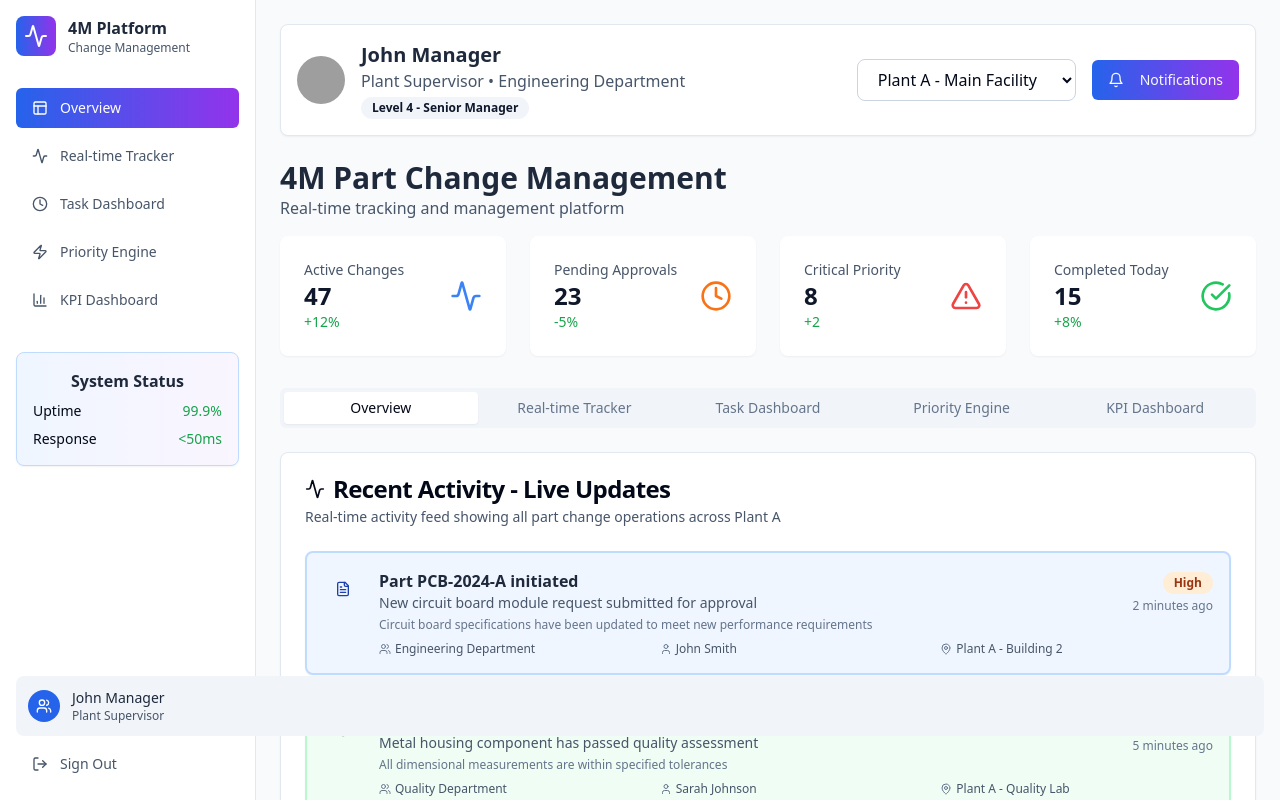
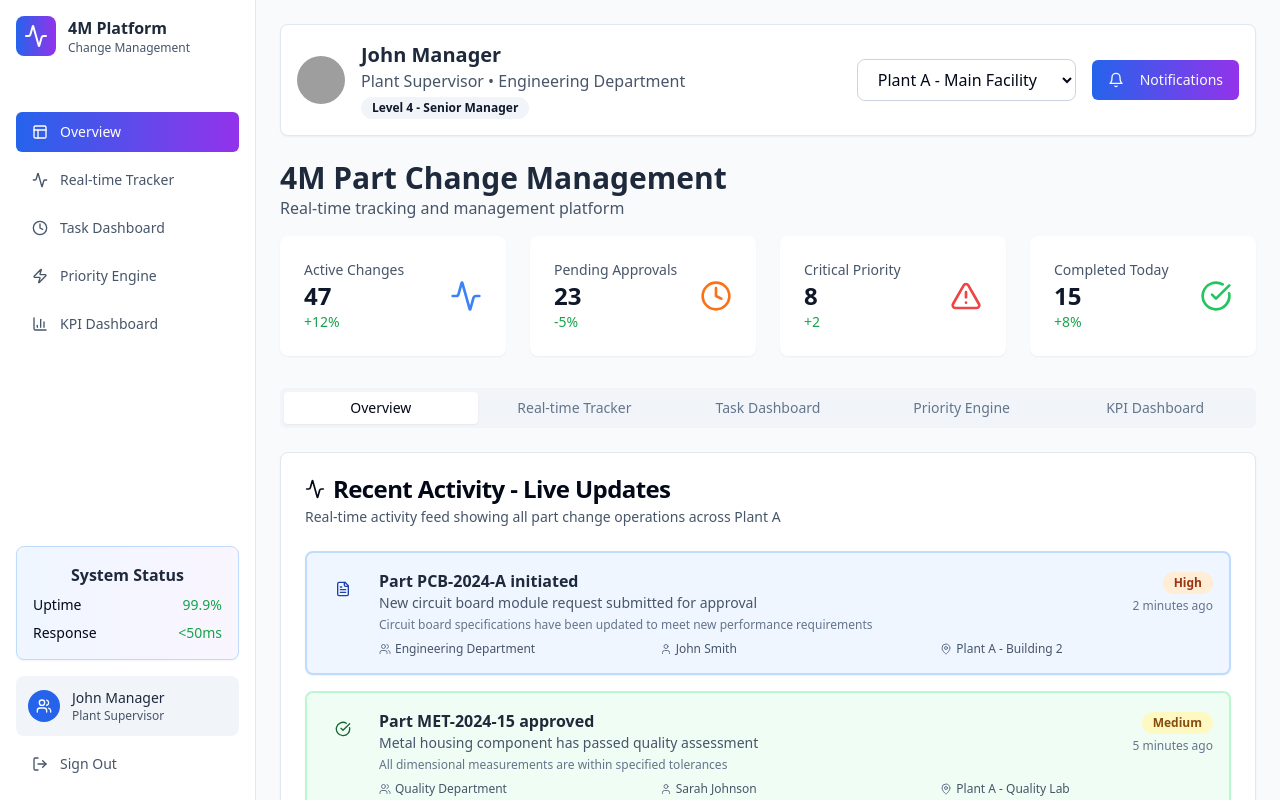
Before and after one commit to AbahBrian/change-nexus-horizon, a React (Vite) app: page /dashboard in a window 1280 px wide. Shown: the top 800 px of the page. Built offline with nearby package versions, Linux system fonts and the light colour scheme; grey boxes are pictures that could not be loaded.

Commit message:
Fix: Footer position and sign out button
Adjust footer positioning and style the sign out button.

```diff
--- a/src/components/NavigationSidebar.tsx
+++ b/src/components/NavigationSidebar.tsx
@@ -28,7 +28,7 @@ const NavigationSidebar: React.FC<NavigationSidebarProps> = ({ activeTab, setAct
   ];
 
   return (
-    <div className="w-64 bg-white border-r border-slate-200 p-4">
+    <div className="w-64 bg-white border-r border-slate-200 p-4 h-screen flex flex-col">
       <div className="mb-8">
         <div className="flex items-center gap-3 mb-6">
           <div className="w-10 h-10 bg-gradient-to-r from-blue-600 to-purple-600 rounded-lg flex items-center justify-center">
@@ -41,7 +41,7 @@ const NavigationSidebar: React.FC<NavigationSidebarProps> = ({ activeTab, setAct
         </div>
       </div>
 
-      <nav className="space-y-2 mb-8">
+      <nav className="space-y-2 mb-8 flex-1">
         {navigationItems.map((item) => (
           <Button
             key={item.id}
@@ -59,7 +59,8 @@ const NavigationSidebar: React.FC<NavigationSidebarProps> = ({ activeTab, setAct
         ))}
       </nav>
 
-      <Card className="p-4 bg-gradient-to-r from-blue-50 to-purple-50 border-blue-200">
+      <div className="mt-auto">
+        <Card className="p-4 bg-gradient-to-r from-blue-50 to-purple-50 border-blue-200 mb-4">
           <div className="text-center">
             <h3 className="font-semibold text-slate-800 mb-2">System Status</h3>
             <div className="space-y-2">
@@ -75,7 +76,6 @@ const NavigationSidebar: React.FC<NavigationSidebarProps> = ({ activeTab, setAct
           </div>
         </Card>
 
-      <div className="absolute bottom-4 left-4 right-4">
         <div className="flex items-center gap-3 p-3 bg-slate-100 rounded-lg mb-2">
           <div className="w-8 h-8 bg-blue-600 rounded-full flex items-center justify-center">
             <Users className="w-4 h-4 text-white" />
@@ -85,7 +85,8 @@ const NavigationSidebar: React.FC<NavigationSidebarProps> = ({ activeTab, setAct
             <p className="text-xs text-slate-600">Plant Supervisor</p>
           </div>
         </div>
-        <Button variant="ghost" className="w-full justify-start gap-3 text-slate-600">
+
+        <Button variant="ghost" className="w-full justify-start gap-3 text-slate-600 hover:text-red-600 hover:bg-red-50">
           <LogOut className="w-4 h-4" />
           Sign Out
         </Button>
```
Lines whose indentation alone changed are shown as unchanged.
